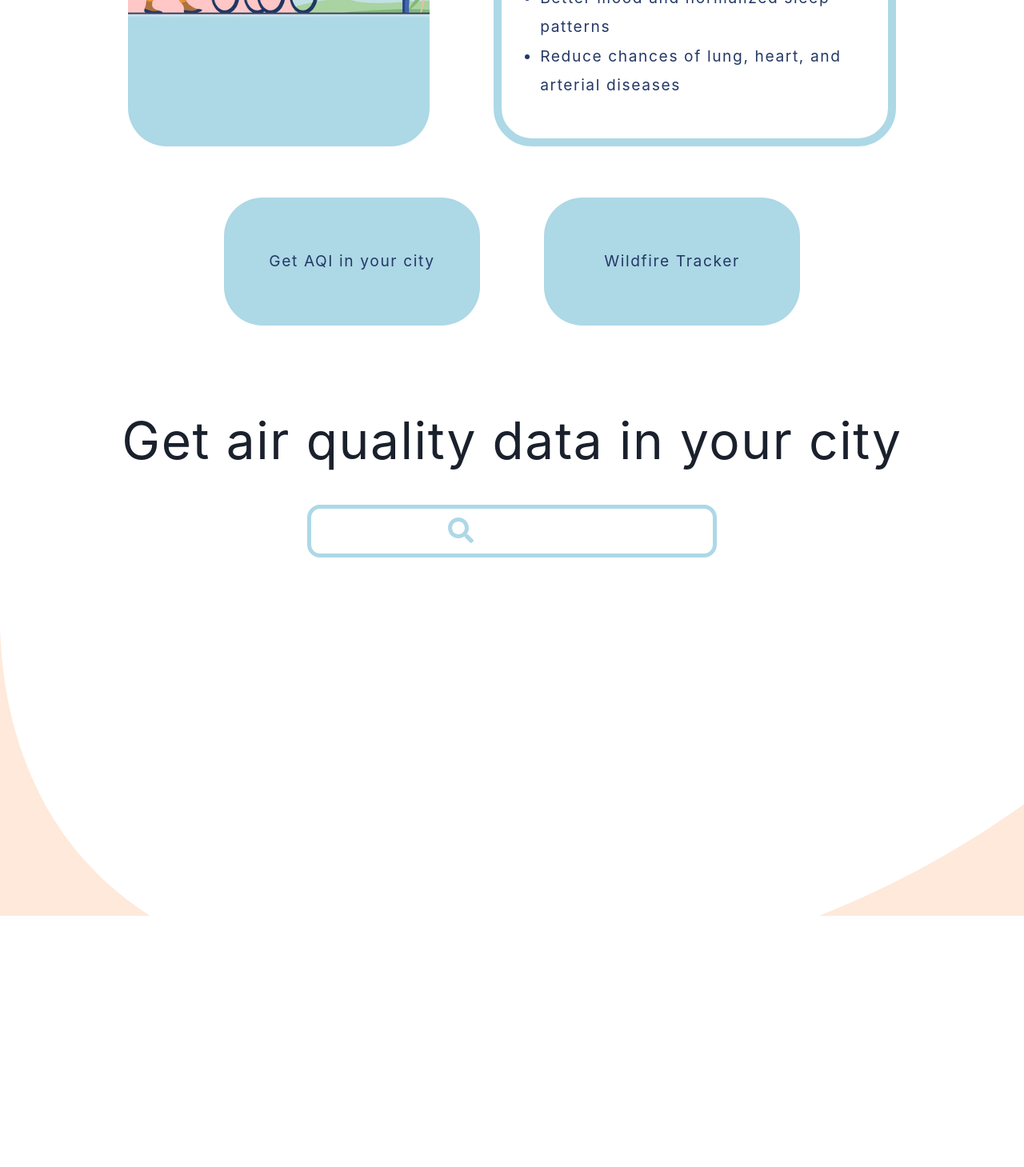
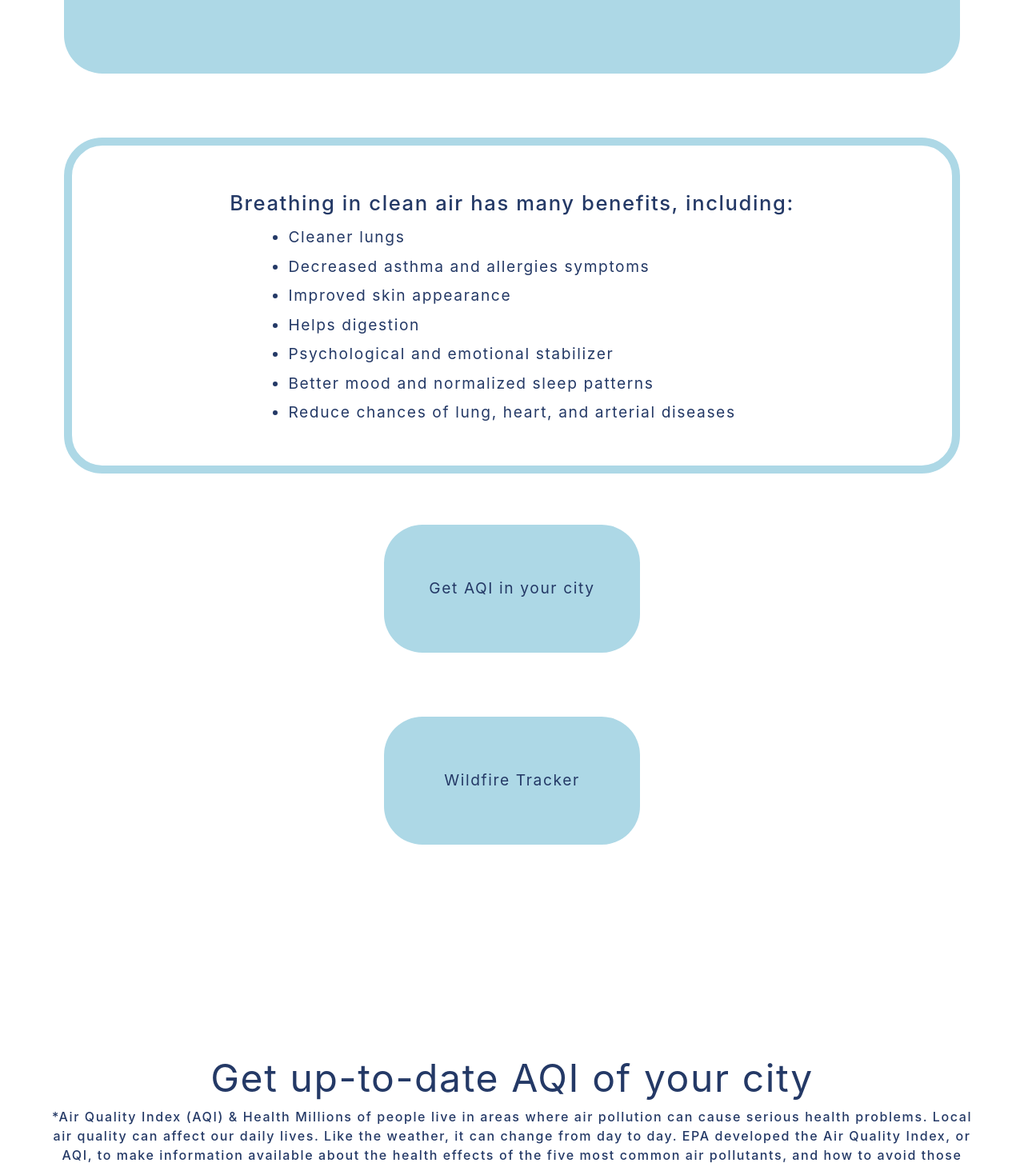
Before and after one commit to OxanaSF/healthy-hood, a React (Create React App) app: page /clean-air/search in a window 1280 px wide. Shown: the part 1330-2789 px from the top of the page at 80% size. Before the commit the page ends 2575 px from the top, so only its background shows below. Built offline with nearby package versions, Linux system fonts and the light colour scheme; a web font is replaced by a local one.

Commit message:
edit styling, added mental health, updated air

```diff
--- a/src/App.js
+++ b/src/App.js
@@ -3,6 +3,10 @@ import GlobalStyles from './components/GlobalStyles';
 import Nav from './components/Nav';
 import Pages from './pages/Pages';
 import Footer from './components/Footer';
+
+
+
+
 
 
 
--- a/src/components/AirQuality/CityAirInfoFetched.js
+++ b/src/components/AirQuality/CityAirInfoFetched.js
@@ -16,9 +16,6 @@ const CityAirInfoFetched = (props) => {
   let params = useParams();
 
   const getCityWeatherInfo = (cityName) => {
-
-
-
     const axios = require('axios');
 
     const options = {
@@ -31,7 +28,6 @@ const CityAirInfoFetched = (props) => {
     axios
       .request(options)
 
-
       .then((response) => {
         // console.log('Cities: ', response.data);
         setCityWeatherInfo(response.data.data.cities[0]);
@@ -41,12 +37,10 @@ const CityAirInfoFetched = (props) => {
         setAqius(response.data.data.cities[0].currentMeasurement.aqius);
         // setImg(response.data.data.news[0].contributors.picture);
         setLoading(false);
-
       })
       .catch((error) => {
         console.error(error);
       });
-
   };
 
   useEffect(() => {
@@ -61,7 +55,6 @@ const CityAirInfoFetched = (props) => {
       setLoading(false);
     }, 5000);
   }, []);
-
 
   console.log(aqius);
 
@@ -139,9 +132,12 @@ const CityAirInfoFetched = (props) => {
             >
               AQI: {aqius}
             </div>{' '}
+
           </div>
         </CityAirInfoFetchedStyled>
       )}
+
+
     </RequestDisplayStyled>
   );
 };
@@ -150,6 +146,11 @@ const RequestDisplayStyled = styled.div`
   display: grid;
   grid-template-columns: 1fr 1fr;
   margin: 2rem 10rem;
+
+  @media only screen and (max-width: 1300px) {
+    grid-template-columns: 1fr;
+    gap: 3rem;
+  }
 
   img {
     width: 100%;
@@ -177,6 +178,9 @@ const CityAirInfoFetchedStyled = styled.div`
     flex-direction: column;
     justify-content: center;
   }
+
+
+
 `;
 
 const ClockLoaderStyled = styled.div`
--- a/src/components/AirQuality/CityAirSearchBar.js
+++ b/src/components/AirQuality/CityAirSearchBar.js
@@ -18,8 +18,17 @@ const CityAirSearchBar = () => {
   return (
     <AnimatedPage>
       <FormSectionStyled>
-        <h3>Get air quality data in your city</h3>
         <div className="container">
+          <h3>Get up-to-date AQI of your city</h3>
+          <p className="aqi-descriprion">
+            *Air Quality Index (AQI) & Health Millions of people live in areas
+            where air pollution can cause serious health problems. Local air
+            quality can affect our daily lives. Like the weather, it can change
+            from day to day. EPA developed the Air Quality Index, or AQI, to
+            make information available about the health effects of the five most
+            common air pollutants, and how to avoid those effects.
+          </p>
+
           <FormStyled onSubmit={onSubmitHandler}>
             <FaSearch className="search-icon" />
             <input
@@ -37,11 +46,26 @@ const CityAirSearchBar = () => {
 };
 
 const FormSectionStyled = styled.section`
-  h3 {
-    font-size: 4rem;
-    text-align: center;
-  }
   .container {
+    h3 {
+      font-size: 3rem;
+      text-align: center;
+      color: #243966;
+    }
+
+    .aqi-descriprion {
+      width: 50%;
+      margin: auto;
+      color: #243966;
+      font-weight: 500;
+      text-align: center;
+    }
+
+    @media only screen and (max-width: 1300px) {
+      .aqi-descriprion {
+        width: 90%;
+      }
+    }
   }
 `;
 
@@ -62,17 +86,6 @@ const FormStyled = styled.form`
     font-weight: 100;
   }
 
-  h3 {
-    text-align: center;
-    padding-bottom: 3rem;
-    font-size: 2.2rem;
-    width: 75%;
-    margin: auto;
-    height: 2rem;
-    margin-bottom: 1rem;
-    background-color: rgba(255, 255, 255, 0.8);
-  }
-
   input {
     border: 5px solid lightblue;
     padding: 1rem 3rem;
@@ -87,6 +100,19 @@ const FormStyled = styled.form`
     font-weight: 600;
     letter-spacing: 1px;
   }
+
+  @media only screen and (max-width: 1300px) {
+    transform: translateY(0%);
+    h3 {
+      font-size: 2rem;
+      width: 100%;
+      text-align: left;
+    }
+
+    input {
+      width: 80%;
+    }
+  }
 `;
 
 export default CityAirSearchBar;
--- a/src/components/AirQuality/Wildfires.js
+++ b/src/components/AirQuality/Wildfires.js
@@ -3,6 +3,8 @@ import { FaLocationArrow, FaTimes } from 'react-icons/fa';
 
 import { useJsApiLoader, GoogleMap, Marker } from '@react-google-maps/api';
 import { defaultTheme } from '../Theme';
+
+
 
 const center = { lat: 37.773972, lng: -122.431297 };
 
@@ -11,7 +13,7 @@ function Wildfires({ data }) {
   console.log('result is: ', JSON.stringify(data, null, 10));
 
   const { isLoaded } = useJsApiLoader({
-    // googleMapsApiKey: process.env.REACT_APP_API_KEY,
+    googleMapsApiKey: process.env.REACT_APP_API_KEY,
 
   });
 
@@ -37,7 +39,6 @@ function Wildfires({ data }) {
         rounded="10px"
         borderColor="gray.300"
       >
-
         <GoogleMap
           center={center}
           zoom={3}
@@ -50,7 +51,7 @@ function Wildfires({ data }) {
             styles: defaultTheme,
           }}
         >
-          <Marker position={center}/>
+          <Marker position={center} />
 
           {data
             .filter((item) =>
@@ -68,7 +69,7 @@ function Wildfires({ data }) {
               />
             ))}
         </GoogleMap>
-        </Box>
+      </Box>
     </Flex>
   );
 }
--- a/src/components/Home/HomeDisplay.js
+++ b/src/components/Home/HomeDisplay.js
@@ -144,13 +144,15 @@ const HomeDisplayStyled = styled.section`
       display: flex;
       align-items: center;
       color: #243966;
-      font-size: 1.3rem;
+      font-size: 1.2rem;
       line-height: 2;
+      text-indent: 4em;
+      margin-top: 1rem;
     }
   }
 
   .container-description {
-    margin: 2rem 0;
+    margin: 0;
 
     .img-arrow-right {
       float: right;
--- a/src/components/GratitudeQuestions.js
+++ b/src/components/MentalHealth/GratitudeQuestions.js
@@ -1,23 +1,25 @@
-import { useEffect, useState } from 'react';
+import { useState, useEffect, useCallback } from 'react';
 import styled from 'styled-components';
+import { ClockLoader } from 'react-spinners';
 
 const GratitudeQuestions = () => {
   const [gratitudeQuestion, setGratitudeQuestion] = useState('');
+  const [loading, setLoading] = useState(false);
+  const [color, setColor] = useState('#fca0b9');
 
-  useEffect(() => {
-    getGratitudeQuestion();
-  }, []);
+  // useCallback(() => {
+  //   getGratitudeQuestion();
+  // }, [gratitudeQuestion]);
+
+
 
   const getGratitudeQuestion = () => {
+    setLoading(true);
     const axios = require('axios');
 
     const options = {
       method: 'GET',
       url: 'http://localhost:8000/question',
-      headers: {
-        'X-RapidAPI-Key': process.env.REACT_APP_API_KEY,
-        'X-RapidAPI-Host': 'gratitude-questions.p.rapidapi.com',
-      },
     };
 
     axios
@@ -25,11 +27,14 @@ const GratitudeQuestions = () => {
       .then(function (response) {
         console.log(response.data);
         setGratitudeQuestion(response.data);
+        setLoading(false);
       })
       .catch(function (error) {
         console.error(error);
       });
   };
+
+// getGratitudeQuestion();
 
   //   console.log('gratitudeQuestion:', gratitudeQuestion);
 
@@ -39,7 +44,20 @@ const GratitudeQuestions = () => {
 
       <button onClick={getGratitudeQuestion}>Get Question</button>
 
-      <div className="gratitude-question">{gratitudeQuestion}</div>
+      {loading ? (
+        <ClockLoaderStyled>
+          <ClockLoader
+            color={color}
+            loading={loading}
+            size={140}
+            display="flex"
+            justifyContent="center"
+            backgroundColor="white"
+          />
+        </ClockLoaderStyled>
+      ) : (
+        <div className="gratitude-question">{gratitudeQuestion}</div>
+      )}
     </ButtonStyled>
   );
 };
@@ -58,6 +76,7 @@ const ButtonStyled = styled.div`
     color: #fca0b9;
     font-size: 1.7rem;
     font-weight: 600;
+    text-align: center;
   }
 
   button {
@@ -80,4 +99,9 @@ const ButtonStyled = styled.div`
   }
 `;
 
+const ClockLoaderStyled = styled.div`
+  display: flex;
+  justify-content: center;
+`;
+
 export default GratitudeQuestions;
--- /dev/null
+++ b/src/components/MentalHealth/MentalHealthArticles.js
@@ -0,0 +1,65 @@
+import { useState, useEffect, useCallback } from 'react';
+import styled from 'styled-components';
+
+const MentalHealthArticles = () => {
+  const [articles, setArticles] = useState([]);
+  const [loading, setLoading] = useState(false);
+  const [color, setColor] = useState('#fca0b9');
+
+  useCallback(() => {
+    getMentalHealthArticle();
+  }, []);
+
+  const getMentalHealthArticle = () => {
+    setLoading(true);
+    const axios = require('axios');
+
+    const options = {
+      method: 'GET',
+      url: 'http://localhost:8000/news',
+    };
+
+    axios
+      .request(options)
+      .then(function (response) {
+        console.log(response.data);
+        setArticles(response.data);
+        setLoading(false);
+      })
+      .catch(function (error) {
+        console.error(error);
+      });
+  };
+
+  return (
+    <ArticlesStyled>
+      MentalHealthArticles
+      <button onClick={getMentalHealthArticle}>Click</button>
+      {articles.map((item) => (
+        <div key={item.title + item.url}>
+          <div>{item.title}</div>
+          <div>{item.url}</div>
+          <div>{item.source}</div>
+        </div>
+      ))}
+    </ArticlesStyled>
+  );
+};
+
+const ArticlesStyled = styled.div`
+  display: flex;
+  flex-direction: column;
+  justify-content: center;
+  align-items: center;
+  gap: 3rem;
+  border: 10px solid rgb(254, 233, 218);
+  border-radius: 3rem;
+
+  padding: 10rem 2rem;
+  width: 100%;
+  height: 45rem;
+  overflow: auto;
+  text-align: justify;
+`;
+
+export default MentalHealthArticles;
--- a/src/pages/AirQualityPage.js
+++ b/src/pages/AirQualityPage.js
@@ -47,8 +47,10 @@ const AirQualityPage = (props) => {
 
   return (
     <AnimatedPage>
-      <H1Styled>Air Quality</H1Styled>
-      <IntroStyled>
+      <AirQualityContainerStyled>
+        <h1>Air Quality</h1>
+
+        <div className="air-quality-page-intro">
           <p>
             Having clean air to breathe is necessary for good health. Poor air
             quality reduces quality of life. Some air pollutants are irritants.
@@ -56,15 +58,16 @@ const AirQualityPage = (props) => {
             even cancer. Air quality is important both indoors and outdoors.
             Ground level ozone, particulate matter and allergens are common
             outdoor air pollutants. Secondhand smoke, mold and radon are common
-          indoor air pollutants. Poor air quality may limit people’s ability or
-          opportunity to be physically active. People with preexisting medical
-          conditions such as asthma, emphysema or COPD are at greater risk from
-          poor air quality. Good air quality is an important livability
-          indicator for a healthy community.{' '}
+            indoor air pollutants. Poor air quality may limit people’s ability
+            or opportunity to be physically active. People with preexisting
+            medical conditions such as asthma, emphysema or COPD are at greater
+            risk from poor air quality. Good air quality is an important
+            livability indicator for a healthy community.{' '}
           </p>
-      </IntroStyled>
-      <AirQualityPageStyled>
-        <div className="section">
+        </div>
+
+        <main className="air-quality-page-main">
+          <div className="top-main-section">
             <motion.img
               src={`${process.env.PUBLIC_URL}/images/family-outside-no-bg.jpeg`}
               alt="family-outside"
@@ -110,32 +113,39 @@ const AirQualityPage = (props) => {
               <Outlet />
             </div>
           </div>
-      </AirQualityPageStyled>
+        </main>
+      </AirQualityContainerStyled>
     </AnimatedPage>
   );
 };
 
-const H1Styled = styled.h1`
+const AirQualityContainerStyled = styled.section`
+  display: flex;
+  flex-direction: column;
+
+
+  h1 {
     font-size: 4.5rem;
     font-weight: 600;
     color: #243966;
     margin: 4rem 0;
-`;
+    text-align: center;
+  }
 
-const IntroStyled = styled.p`
+  .air-quality-page-intro {
     margin: 0 10rem 1rem 10rem;
     color: #243966;
     font-size: 1.6rem;
     text-align: center;
-`;
+  }
 
-const AirQualityPageStyled = styled.section`
+  .air-quality-page-main {
     min-height: 70vh;
     display: flex;
     flex-direction: column;
     gap: 10rem;
 
-  .section {
+    .top-main-section {
       margin: 5rem 10rem 0 10rem;
       display: grid;
       grid-template-columns: 1.2fr 1.6fr;
@@ -235,6 +245,44 @@ const AirQualityPageStyled = styled.section`
         }
       }
     }
+  }
+
+  @media only screen and (max-width: 1300px) {
+    h1 {
+      font-size: 3.2rem;
+    }
+
+    .air-quality-page-intro {
+    margin: 0 5rem 1rem 10rem;
+    font-size: 1.2rem;
+  }
+
+  .air-quality-page-main {
+    min-height: 70vh;
+    display: flex;
+    flex-direction: column;
+    gap: 10rem;
+
+    nav {
+
+      flex-direction: column;
+    }
+
+      .top-main-section {
+      margin: 5rem 5rem 0 5rem;
+      display: grid;
+      grid-template-columns: 1fr;
+      gap: 5rem;
+
+
+  }
+
+
+
+
+  }
 `;
 
+const AirQualityPageStyled = styled.section``;
+
 export default AirQualityPage;
--- a/src/pages/MentalHealthPage.js
+++ b/src/pages/MentalHealthPage.js
@@ -1,6 +1,8 @@
 import styled from 'styled-components';
 import img from '../components/MentalHealth/mentalbg.jpeg';
-import GratitudeQuestions from '../components/GratitudeQuestions';
+import GratitudeQuestions from '../components/MentalHealth/GratitudeQuestions';
+import MentalHealthArticles from '../components/MentalHealth/MentalHealthArticles';
+import exerciseImg from '../components/MentalHealth/exercise.png';
 
 const MentalHealthPage = () => {
   return (
@@ -23,6 +25,7 @@ const MentalHealthPage = () => {
               improve your health. Small amounts of exercise add up, so don’t be
               discouraged if you can’t do 30 minutes at one time.
             </li>
+
             <li>
               <span className="bold-text">
                 Eat healthy, regular meals and stay hydrated.{' '}
@@ -71,6 +74,24 @@ const MentalHealthPage = () => {
 
         <div className="right-col">
           <GratitudeQuestions />
+
+          <div className='iframe-container'>
+            <h2>Use this 15-minute meditation</h2>
+            <iframe
+              width="560"
+              height="315"
+              src="https://www.youtube.com/embed/cAPDr3lDf5w"
+              title="YouTube video player"
+              frameborder="0"
+              allow="accelerometer; autoplay; clipboard-write; encrypted-media; gyroscope; picture-in-picture"
+              allowfullscreen
+              className="iframe"
+            ></iframe>
+          </div>
+          <div className='mental-health-news'>
+            <h2>Check out news about mental health</h2>
+            <MentalHealthArticles />
+          </div>
         </div>
       </main>
     </MentalHealthPageStyled>
@@ -82,14 +103,35 @@ const MentalHealthPageStyled = styled.section`
 
   main {
     display: grid;
-    grid-template-columns: 1fr 1fr;
+    grid-template-columns: 1fr 1.7fr;
     margin: 3rem 10rem;
     gap: 3rem;
 
     .right-col {
       display: grid;
-      grid-template-rows: 1fr 1fr 1fr;
+      grid-template-rows: 1fr 1fr 1.7fr;
       gap: 3rem;
+
+      .iframe {
+        border: 10px solid rgb(254, 233, 218);
+        border-radius: 3rem;
+        width: 100%;
+        height: 25rem;
+      }
+    }
+
+    .mental-health-news {
+
+      h2 {
+        font-size: 1.4rem;
+      text-align: center;
+      padding-bottom: 2rem;
+      }
+
+    }
+
+    ul li {
+      list-style-image: url('exerciseImg');
     }
   }
 
@@ -101,7 +143,6 @@ const MentalHealthPageStyled = styled.section`
   }
 
   .health-care-tips {
-    /* margin: 3rem 10rem; */
     width: 100%;
     border: 10px solid rgb(254, 233, 218);
     border-radius: 3rem;
```
Also changed, not shown: index.js (+37 -0 lines), src/components/MentalHealth/exercise.png (added), 1 other file (tests, documents, lock files or other folders). Lines whose indentation alone changed are shown as unchanged.
